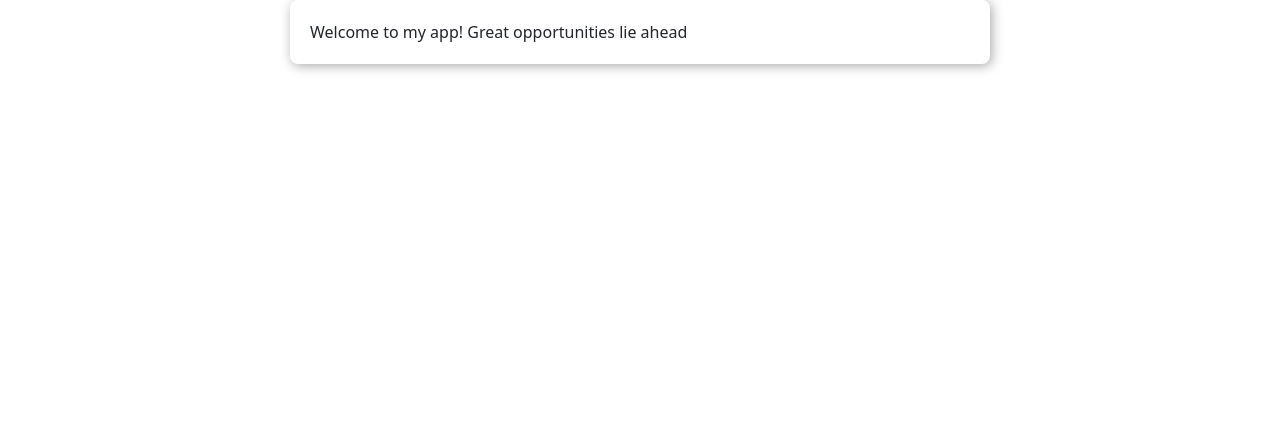
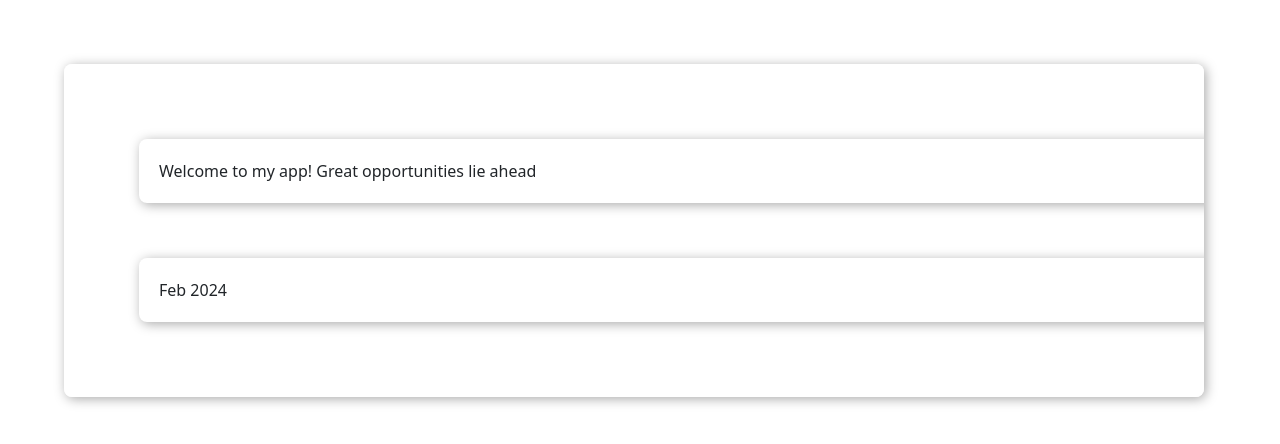
Before and after one commit to yuvneesh/yuvneesh.com, a Flask app: page / in a window 1280 px wide. Shown: the top 444 px of the page. Run offline with Flask 3, Linux system fonts and the light colour scheme.

Commit message:
Playing around with divs and css

```diff
--- a/static/main.css
+++ b/static/main.css
@@ -1,7 +1,9 @@
+body {
+    margin: 0px;
+}
 .container {
-    max-width: 700px; /* Adjusted width for comfortable reading */
-    margin: auto;
-    overflow: hidden;
+    margin: 5% 5%;
+    overflow: auto;
     background: #fff; /* White background for content */
     padding: 20px;
     box-shadow: 2px 2px 12px #aaa; /* Shadow effect for paper-like feel */
--- a/templates/home.html
+++ b/templates/home.html
@@ -1,6 +1,9 @@
 {% extends "layout.html" %}
 {% block content %}
-    <div class="innercontainer">
+    <div class="container">
         Welcome to my app! Great opportunities lie ahead
     </div>
+    <div class="container">
+        Feb 2024
+    </div>
 {% endblock %}
```
Also changed, not shown: 1 other file.
